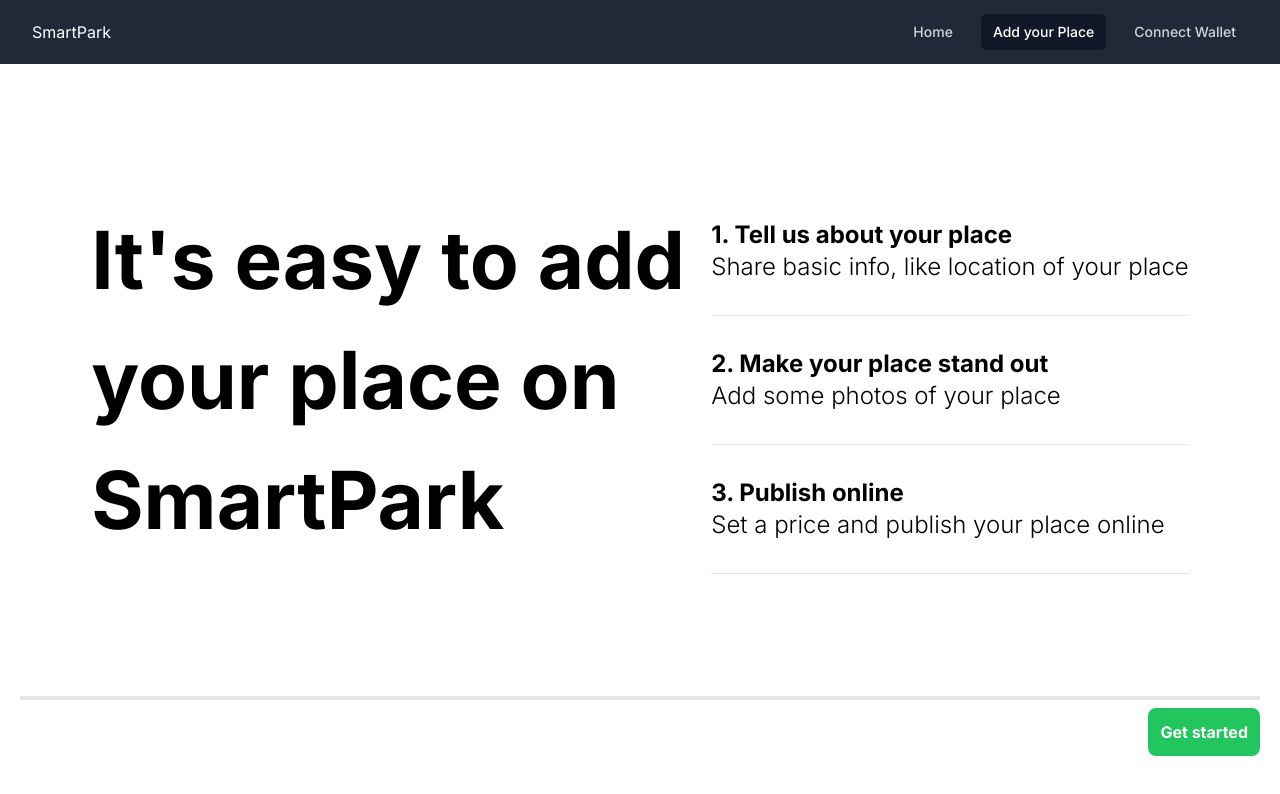
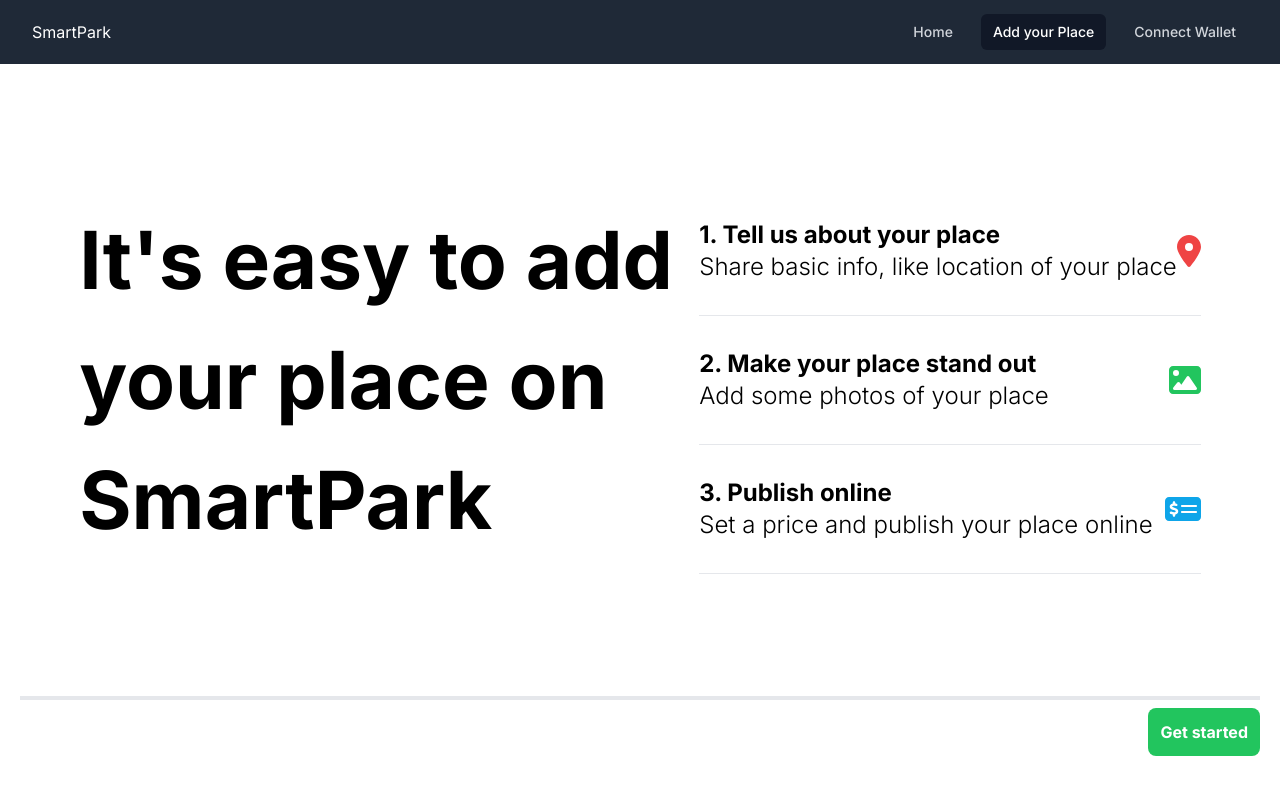
Before and after one commit to Hemanthbugata/SmartPark, a Next.js app: page /addspot in a window 1280 px wide. Shown: the top 794 px of the page. Built offline with nearby package versions, Linux system fonts and the light colour scheme.

Commit message:
chore:vercel reqs

```diff
--- a/package.json
+++ b/package.json
@@ -9,6 +9,8 @@
     "lint": "next lint"
   },
   "dependencies": {
+    "@fortawesome/fontawesome-svg-core": "^6.4.2",
+    "@fortawesome/free-solid-svg-icons": "^6.4.2",
     "@headlessui/react": "^1.7.17",
     "@heroicons/react": "^2.0.18",
     "@types/node": "20.5.7",
--- a/src/app/addspot/about-place/page.tsx
+++ b/src/app/addspot/about-place/page.tsx
@@ -1,6 +1,6 @@
 import Link from "next/link";
 import React from "react";
-export default function page() {
+export default function Page() {
   return (
     <>
       <div className="flex flex-wrap justify-center items-center min-h-[79vh] p-5">
--- a/src/app/addspot/add-images/page.tsx
+++ b/src/app/addspot/add-images/page.tsx
@@ -1,6 +1,6 @@
 import Link from "next/link";
 import React from "react";
-export default function page() {
+export default function Page() {
   return (
     <>
       <div className="flex flex-wrap justify-center items-center lg:min-h-[79vh] min-h-[70vh] p-5">
@@ -11,7 +11,14 @@ export default function page() {
           </p>
         </div>
         <div className="flex flex-col border-2 rounded-lg border-gray-400 shadow-lg p-5 h-48 items-center justify-center lg:w-[40%] w-[80%] lg:mt-0 -mt-20">
-        <i className="text-[2rem] fa-solid fa-image"></i>
+        {/* <i className="text-[2rem] fa-solid fa-image"></i> */}
+        <svg
+              xmlns="http://www.w3.org/2000/svg"
+              height="2rem"
+              viewBox="0 0 512 512"
+            >
+              <path d="M0 96C0 60.7 28.7 32 64 32H448c35.3 0 64 28.7 64 64V416c0 35.3-28.7 64-64 64H64c-35.3 0-64-28.7-64-64V96zM323.8 202.5c-4.5-6.6-11.9-10.5-19.8-10.5s-15.4 3.9-19.8 10.5l-87 127.6L170.7 297c-4.6-5.7-11.5-9-18.7-9s-14.2 3.3-18.7 9l-64 80c-5.8 7.2-6.9 17.1-2.9 25.4s12.4 13.6 21.6 13.6h96 32H424c8.9 0 17.1-4.9 21.2-12.8s3.6-17.4-1.4-24.7l-120-176zM112 192a48 48 0 1 0 0-96 48 48 0 1 0 0 96z" />
+            </svg>
             <p>you can upload any number of photos</p>
             <label className="underline" htmlFor="img-upload">upload images</label>
             <input className="hidden" id="img-upload" type="file" multiple />
--- a/src/app/addspot/page.tsx
+++ b/src/app/addspot/page.tsx
@@ -6,7 +6,7 @@ export default function Page() {
       <div className="flex flex-wrap justify-center items-center min-h-[79vh] p-5">
         <div className="lg:w-[50%]">
           <p className="font-bold lg:text-[5rem] text-[2rem]">
-            It's easy to add your place on SmartPark
+            It&apos;s easy to add your place on SmartPark
           </p>
         </div>
         <div>
@@ -17,10 +17,18 @@ export default function Page() {
                 Share basic info, like location of your place
               </p>
             </div>
-            <i
+            {/* <i
               className="fa-solid fa-location-dot text-red-500"
               style={{ fontSize: "2rem" }}
-            ></i>
+            ></i> */}
+            <svg
+              fill="rgb(239, 68, 68)"
+              xmlns="http://www.w3.org/2000/svg"
+              height="2rem"
+              viewBox="0 0 384 512"
+            >
+              <path d="M215.7 499.2C267 435 384 279.4 384 192C384 86 298 0 192 0S0 86 0 192c0 87.4 117 243 168.3 307.2c12.3 15.3 35.1 15.3 47.4 0zM192 128a64 64 0 1 1 0 128 64 64 0 1 1 0-128z" />
+            </svg>
           </div>
           <hr />
           <div className="flex text-2xl items-center my-8 justify-between">
@@ -28,10 +36,18 @@ export default function Page() {
               <p className="font-bold">2. Make your place stand out</p>
               <p className="font-light">Add some photos of your place</p>
             </div>
-            <i
+            {/* <i
               className="fa-solid fa-image text-green-500"
               style={{ fontSize: "2rem" }}
-            ></i>
+            ></i> */}
+            <svg
+              fill="rgb(34, 197, 94)"
+              xmlns="http://www.w3.org/2000/svg"
+              height="2rem"
+              viewBox="0 0 512 512"
+            >
+              <path d="M0 96C0 60.7 28.7 32 64 32H448c35.3 0 64 28.7 64 64V416c0 35.3-28.7 64-64 64H64c-35.3 0-64-28.7-64-64V96zM323.8 202.5c-4.5-6.6-11.9-10.5-19.8-10.5s-15.4 3.9-19.8 10.5l-87 127.6L170.7 297c-4.6-5.7-11.5-9-18.7-9s-14.2 3.3-18.7 9l-64 80c-5.8 7.2-6.9 17.1-2.9 25.4s12.4 13.6 21.6 13.6h96 32H424c8.9 0 17.1-4.9 21.2-12.8s3.6-17.4-1.4-24.7l-120-176zM112 192a48 48 0 1 0 0-96 48 48 0 1 0 0 96z" />
+            </svg>
           </div>
           <hr />
           <div className="flex text-2xl items-center my-8 justify-between">
@@ -41,10 +57,18 @@ export default function Page() {
                 Set a price and publish your place online
               </p>
             </div>
-            <i
+            {/* <i
               className="fa-solid fa-money-check-dollar text-sky-500"
               style={{ fontSize: "2rem" }}
-            ></i>
+            ></i> */}
+            <svg
+              fill="rgb(14, 165, 233)"
+              xmlns="http://www.w3.org/2000/svg"
+              height="2rem"
+              viewBox="0 0 576 512"
+            >
+              <path d="M64 64C28.7 64 0 92.7 0 128V384c0 35.3 28.7 64 64 64H512c35.3 0 64-28.7 64-64V128c0-35.3-28.7-64-64-64H64zM272 192H496c8.8 0 16 7.2 16 16s-7.2 16-16 16H272c-8.8 0-16-7.2-16-16s7.2-16 16-16zM256 304c0-8.8 7.2-16 16-16H496c8.8 0 16 7.2 16 16s-7.2 16-16 16H272c-8.8 0-16-7.2-16-16zM164 152v13.9c7.5 1.2 14.6 2.9 21.1 4.7c10.7 2.8 17 13.8 14.2 24.5s-13.8 17-24.5 14.2c-11-2.9-21.6-5-31.2-5.2c-7.9-.1-16 1.8-21.5 5c-4.8 2.8-6.2 5.6-6.2 9.3c0 1.8 .1 3.5 5.3 6.7c6.3 3.8 15.5 6.7 28.3 10.5l.7 .2c11.2 3.4 25.6 7.7 37.1 15c12.9 8.1 24.3 21.3 24.6 41.6c.3 20.9-10.5 36.1-24.8 45c-7.2 4.5-15.2 7.3-23.2 9V360c0 11-9 20-20 20s-20-9-20-20V345.4c-10.3-2.2-20-5.5-28.2-8.4l0 0 0 0c-2.1-.7-4.1-1.4-6.1-2.1c-10.5-3.5-16.1-14.8-12.6-25.3s14.8-16.1 25.3-12.6c2.5 .8 4.9 1.7 7.2 2.4c13.6 4.6 24 8.1 35.1 8.5c8.6 .3 16.5-1.6 21.4-4.7c4.1-2.5 6-5.5 5.9-10.5c0-2.9-.8-5-5.9-8.2c-6.3-4-15.4-6.9-28-10.7l-1.7-.5c-10.9-3.3-24.6-7.4-35.6-14c-12.7-7.7-24.6-20.5-24.7-40.7c-.1-21.1 11.8-35.7 25.8-43.9c6.9-4.1 14.5-6.8 22.2-8.5V152c0-11 9-20 20-20s20 9 20 20z" />
+            </svg>
           </div>
           <hr />
         </div>
--- a/src/app/addspot/set-price/page.tsx
+++ b/src/app/addspot/set-price/page.tsx
@@ -1,7 +1,7 @@
 "use client";
 import Link from "next/link";
 import React from "react";
-export default function page() {
+export default function Page() {
   return (
     <>
       <div className="flex flex-wrap items-center justify-center flex-col lg:min-h-[79vh] min-h-[70vh] p-5">
--- a/src/app/page.tsx
+++ b/src/app/page.tsx
@@ -1,6 +1,5 @@
 "use client";
 import { useState } from "react";
-
 export default function Home() {
   const [data, setData] = useState([
     //should get data from api/blockchain
@@ -65,7 +64,10 @@ export default function Home() {
             type="search"
             placeholder="search for a place"
           />
-          <button className="bg-red-500 rounded-lg px-3 py-1 hover:bg-red-600"><i className="fa-solid fa-magnifying-glass"></i></button>
+          <button className="bg-red-500 rounded-lg px-3 py-2 hover:bg-red-600">
+            {/* <i className="fa-solid fa-magnifying-glass"></i> */}
+            <svg xmlns="http://www.w3.org/2000/svg" height="1rem" viewBox="0 0 512 512"><path d="M416 208c0 45.9-14.9 88.3-40 122.7L502.6 457.4c12.5 12.5 12.5 32.8 0 45.3s-32.8 12.5-45.3 0L330.7 376c-34.4 25.2-76.8 40-122.7 40C93.1 416 0 322.9 0 208S93.1 0 208 0S416 93.1 416 208zM208 352a144 144 0 1 0 0-288 144 144 0 1 0 0 288z"/></svg>
+          </button>
         </div>
         <div className="mt-5 flex flex-wrap wrap justify-evenly gap-5">
           {data.map((place, id) => {
--- a/src/app/parking/[id]/page.tsx
+++ b/src/app/parking/[id]/page.tsx
@@ -2,7 +2,7 @@
 import { log } from "console";
 import React from "react";
 import { useState } from "react";
-export default function page() {
+export default function Page() {
   const [slide, setSlide] = useState(0);
   const [resdetails, setResdetails] = useState({
     indate: "",
```
Also changed, not shown: vercel.json (added), 1 other file (tests, documents, lock files or other folders).
